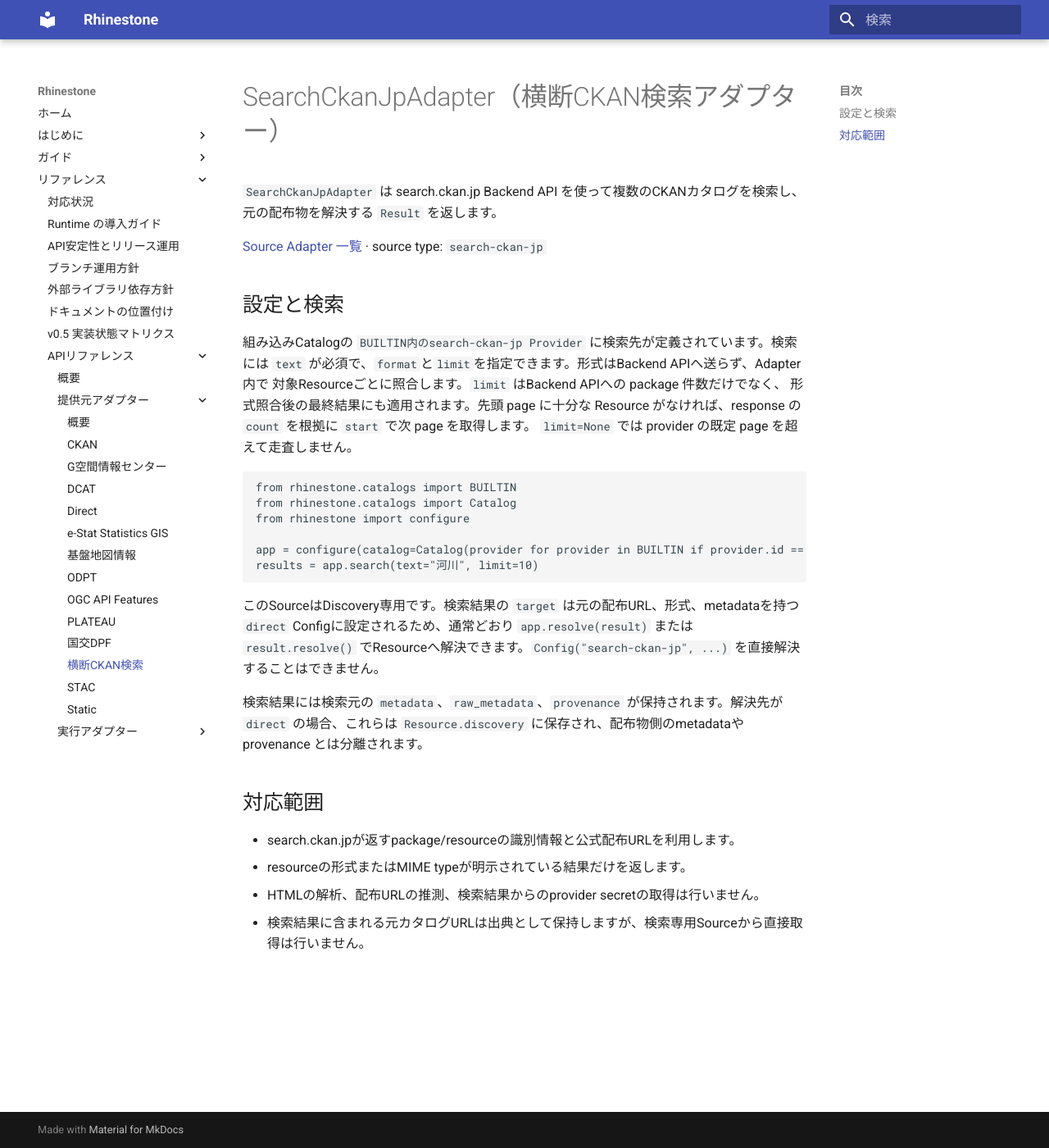
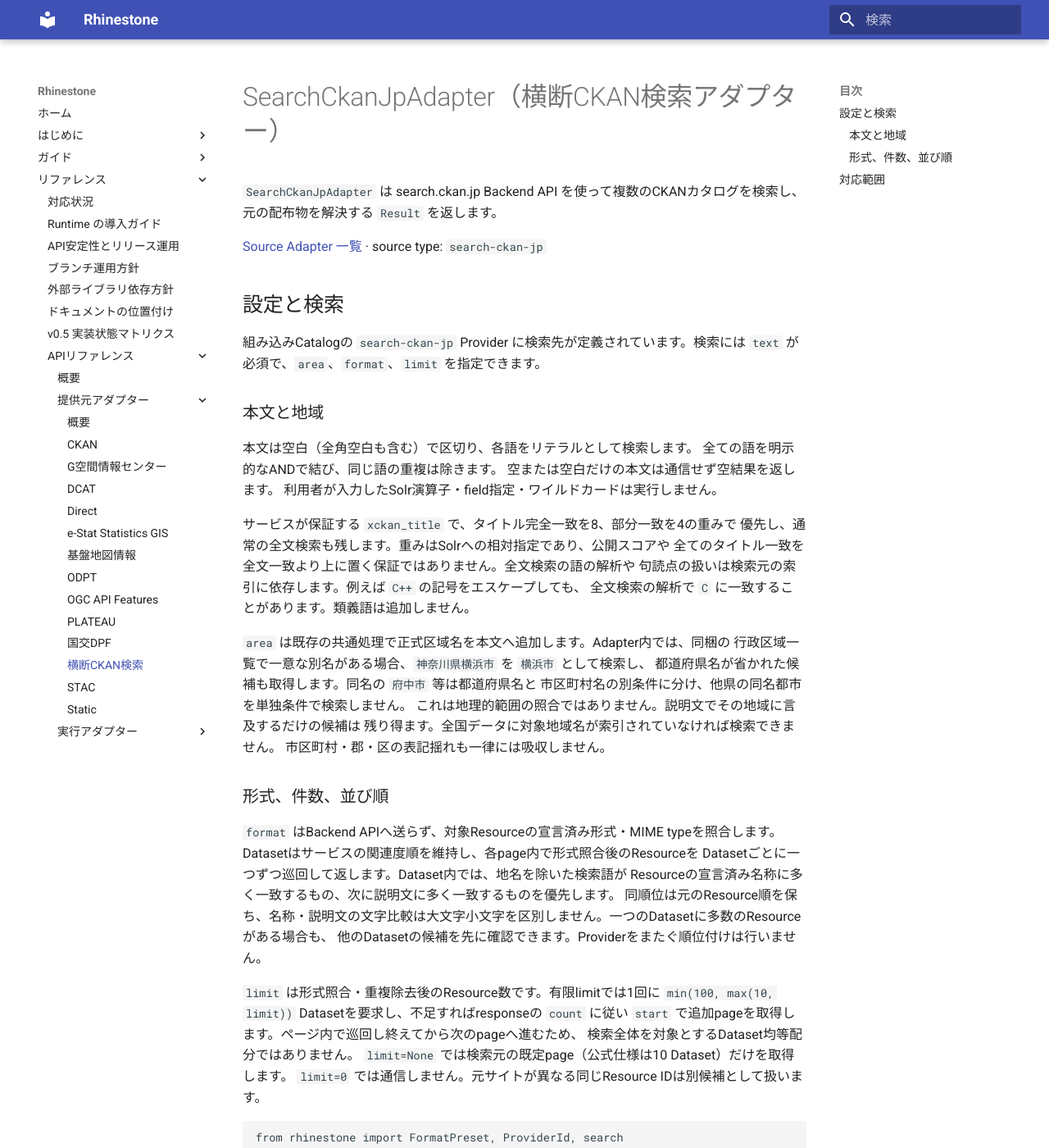
Before and after one commit to u-kitazawa/rhinestone, an MkDocs documentation site: the page built from docs/api/adapters/search-ckan-jp.md, in a window 1280 px wide and 1400 px high. Shown: the whole window at 82% size. Built offline with MkDocs 1.6.1 and Material for MkDocs 9.7.7, drawn with Linux system fonts in a browser that asks for light colours; some of the changed text lies outside the part shown.

Commit message:
feat: optimize cross-CKAN search for provider query semantics

````diff
--- a/docs/api/adapters/search-ckan-jp.md
+++ b/docs/api/adapters/search-ckan-jp.md
@@ -7,21 +7,60 @@
 
 ## 設定と検索
 
-組み込みCatalogの `BUILTIN内のsearch-ckan-jp Provider` に検索先が定義されています。検索には `text`
-が必須で、`format`と`limit`を指定できます。形式はBackend APIへ送らず、Adapter内で
-対象Resourceごとに照合します。`limit` はBackend APIへの package 件数だけでなく、
-形式照合後の最終結果にも適用されます。先頭 page に十分な
-Resource がなければ、response の `count` を根拠に `start` で次 page を取得します。
-`limit=None` では provider の既定 page を超えて走査しません。
+組み込みCatalogの `search-ckan-jp` Provider に検索先が定義されています。検索には
+`text` が必須で、`area`、`format`、`limit` を指定できます。
+
+### 本文と地域
+
+本文は空白（全角空白も含む）で区切り、各語をリテラルとして検索します。
+全ての語を明示的なANDで結び、同じ語の重複は除きます。
+空または空白だけの本文は通信せず空結果を返します。
+利用者が入力したSolr演算子・field指定・ワイルドカードは実行しません。
+
+サービスが保証する `xckan_title` で、タイトル完全一致を8、部分一致を4の重みで
+優先し、通常の全文検索も残します。重みはSolrへの相対指定であり、公開スコアや
+全てのタイトル一致を全文一致より上に置く保証ではありません。全文検索の語の解析や
+句読点の扱いは検索元の索引に依存します。例えば `C++` の記号をエスケープしても、
+全文検索の解析で `C` に一致することがあります。類義語は追加しません。
+
+`area` は既存の共通処理で正式区域名を本文へ追加します。Adapter内では、同梱の
+行政区域一覧で一意な別名がある場合、`神奈川県横浜市` を `横浜市` として検索し、
+都道府県名が省かれた候補も取得します。同名の `府中市` 等は都道府県名と
+市区町村名の別条件に分け、他県の同名都市を単独条件で検索しません。
+これは地理的範囲の照合ではありません。説明文でその地域に言及するだけの候補は
+残り得ます。全国データに対象地域名が索引されていなければ検索できません。
+市区町村・郡・区の表記揺れも一律には吸収しません。
+
+### 形式、件数、並び順
+
+`format` はBackend APIへ送らず、対象Resourceの宣言済み形式・MIME typeを照合します。
+Datasetはサービスの関連度順を維持し、各page内で形式照合後のResourceを
+Datasetごとに一つずつ巡回して返します。Dataset内では、地名を除いた検索語が
+Resourceの宣言済み名称に多く一致するもの、次に説明文に多く一致するものを優先します。
+同順位は元のResource順を保ち、名称・説明文の文字比較は大文字小文字を区別しません。一つのDatasetに多数のResourceがある場合も、
+他のDatasetの候補を先に確認できます。Providerをまたぐ順位付けは行いません。
+
+`limit` は形式照合・重複除去後のResource数です。有限limitでは1回に
+`min(100, max(10, limit))` Datasetを要求し、不足すればresponseの `count` に従い
+`start` で追加pageを取得します。ページ内で巡回し終えてから次のpageへ進むため、
+検索全体を対象とするDataset均等配分ではありません。
+`limit=None` では検索元の既定page（公式仕様は10 Dataset）だけを取得します。
+`limit=0` では通信しません。元サイトが異なる同じResource IDは別候補として扱います。
 
 ```python
-from rhinestone.catalogs import BUILTIN
-from rhinestone.catalogs import Catalog
-from rhinestone import configure
+from rhinestone import FormatPreset, ProviderId, search
 
-app = configure(catalog=Catalog(provider for provider in BUILTIN if provider.id == "search-ckan-jp"))
-results = app.search(text="河川", limit=10)
+results = search(
+    providers=[ProviderId.SEARCH_CKAN_JP],
+    text="河川",
+    area="神奈川県",
+    format=[FormatPreset.PYOGRIO],
+    limit=10,
+)
 ```
+
+調査根拠と変更前後の実API観測は[検索改善の調査記録](https://github.com/u-kitazawa/rhinestone/blob/develop/docs/research/search-ckan-jp.md)に
+記載しています。通信先のメタデータ、収集時期、索引によって検索結果は変わります。
 
 このSourceはDiscovery専用です。検索結果の `target` は元の配布URL、形式、metadataを持つ
 `direct` Configに設定されるため、通常どおり `app.resolve(result)` または `result.resolve()`
````
Also changed, not shown: docs/research/search-ckan-jp.md (added, +87 -0 lines), src/rhinestone/adapters/source/search_ckan_jp/adapter.py (+114 -4 lines), 4 other files.
